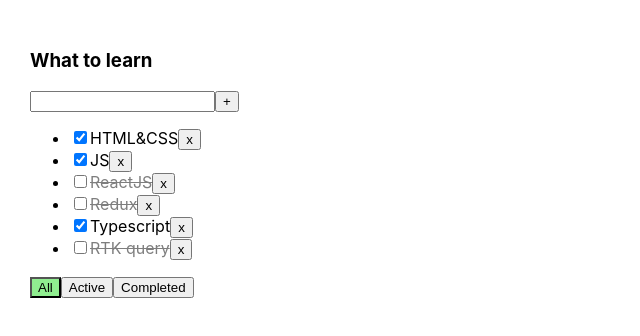
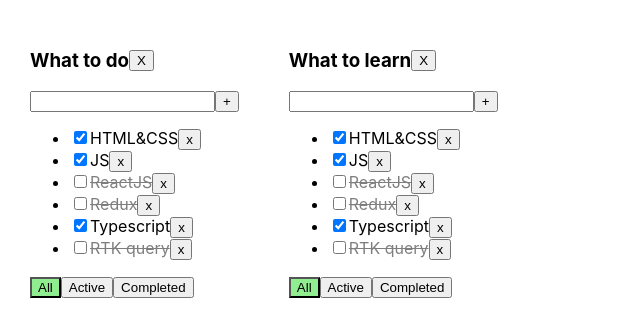
Before and after one commit to zheton90/todolistProject, a React (Vite) app: page / in a window 1280 px wide. Shown: the top 336 px of the page, without its empty margins (0-640 px from the left). Built offline with nearby package versions, Linux system fonts and the light colour scheme.

Commit message:
5 sprint

```diff
--- a/src/App.css
+++ b/src/App.css
@@ -22,3 +22,8 @@
   text-decoration: line-through;
   opacity: 0.5;
 }
+
+.container {
+  display: flex;
+  align-items: center;
+}
--- a/src/App.tsx
+++ b/src/App.tsx
@@ -11,59 +11,96 @@
 
 export type FilterType = 'All' | 'Completed' | 'Active'
 
+export type Todolist = {
+    id: string;
+    title: string;
+    filter: FilterType;
+}
+
+export type TaskState = Record<string, Task[]>
+
 export const App = () => {
 
-    const [tasks, setTasks] = useState<Task[]>(
-        [
+    const todolist1 = v1()
+    const todolist2 = v1()
+
+    const [tasks, setTasks] = useState<TaskState>({
+        [todolist1]: [
             { id: v1(), title: 'HTML&CSS', isDone: true },
     { id: v1(), title: 'JS', isDone: true },
     { id: v1(), title: 'ReactJS', isDone: false },
     { id: v1(), title: 'Redux', isDone: false },
     { id: v1(), title: 'Typescript', isDone: true },
     { id: v1(), title: 'RTK query', isDone: false },
-        ]
-    );
+],
+        [todolist2]: [
+            { id: v1(), title: 'HTML&CSS', isDone: true },
+            { id: v1(), title: 'JS', isDone: true },
+            { id: v1(), title: 'ReactJS', isDone: false },
+            { id: v1(), title: 'Redux', isDone: false },
+            { id: v1(), title: 'Typescript', isDone: true },
+            { id: v1(), title: 'RTK query', isDone: false },
+        ],
 
-    const [filter, setFilter] = useState<FilterType>('All');
+        }  );
 
+    const [todolists, settodolists] = useState<Todolist[]>([
+        { id: todolist1, title: 'What to do', filter: 'All' },
+        { id: todolist2, title: 'What to learn', filter: 'All' },
+    ])
 
-    const deleteTask = (taskId: string) => {
-        const filteredTasks = tasks.filter(task => task.id !== taskId)
-        setTasks(filteredTasks)
+    const deleteTask = (todolistId: string, taskId: string) => {
+
+        const filteredTasks = tasks[todolistId].filter(task => task.id !== taskId)
+        setTasks({...tasks, [todolistId]: filteredTasks})
     }
 
-    const changeFiler = (filter: FilterType) => {
-        setFilter(filter)
+    const changeFiler = (filter: FilterType, id: string) => {
+        const newTodolists = todolists.map(tdl => tdl.id === id ? {...tdl, filter}: tdl)
+        settodolists(newTodolists)
     }
 
-    const changeStatus = (taskId: string, taskStatus: boolean) => {
-        const newTasks = tasks.map((task ) => task.id === taskId ? {...task, isDone: taskStatus } : task);
-        setTasks(newTasks)
+    const changeStatus = (todolistId: string, taskId: string, taskStatus: boolean) => {
+        const newTasks = tasks[todolistId].map((task ) => task.id === taskId ? {...task, isDone: taskStatus } : task);
+        setTasks({...tasks, [todolistId]: newTasks})
     }
 
-    const createTask = (title: string) => {
+    const createTask = (todolistId: string, title: string) => {
         const newTask: Task = {id:v1(), title, isDone: false};
-        const newTasks = [ newTask, ...tasks];
-        setTasks(newTasks);
+        const newTasks = [ newTask, ...tasks[todolistId]];
+        setTasks({...tasks, [todolistId]: newTasks});
         alert ('create task');
     }
 
-    let filteredTask = tasks
-    if(filter === 'Active') filteredTask = tasks.filter(t => t.isDone === false)
-    if(filter === 'Completed') filteredTask = tasks.filter(t => t.isDone === true)
+    const deleteTodolist = (todolistId: string) => {
+         delete tasks[todolistId]
+        settodolists([...todolists.filter(tdl => tdl.id !== todolistId )])
+    }
+
 
 
   return (
       <div className="app">
-          <TodolistItem
+          {todolists.map(todolist => {
+              let filteredTask = tasks[todolist.id]
+              if(todolist.filter === 'Active') filteredTask = tasks[todolist.id].filter(t => t.isDone === false)
+              if(todolist.filter === 'Completed') filteredTask = tasks[todolist.id].filter(t => t.isDone === true)
+                  return (
+                      <TodolistItem key={todolist.id}
+                          deleteTodolist={deleteTodolist}
+                          todolist={todolist}
                           title='What to learn'
                           tasks={filteredTask}
                           deleteTask={deleteTask}
                           changeFiler={changeFiler}
                           createTask={createTask}
                           changeStatus={changeStatus}
-              filter={filter}
+                          filter={todolist.filter}
                       />
+                  );
+              }
+          )}
+
       </div>
   )
 }
--- a/src/TodolistItem.tsx
+++ b/src/TodolistItem.tsx
@@ -1,25 +1,28 @@
-import {FilterType, Task} from "./App.tsx";
+import {FilterType, Task, Todolist} from "./App.tsx";
 import {Button} from "./Button.tsx";
 import {ChangeEvent, KeyboardEvent, useState} from "react";
 
 type Props = {
+    deleteTodolist: (todolistId: string) => void,
+    todolist: Todolist,
     title: string,
     tasks: Task[],
-    deleteTask: (taskId: string) => void,
-    changeFiler: (filter: FilterType) => void,
-    createTask: (title: string) => void,
-    changeStatus: (taskId: string, taskStatus: boolean) => void
+    deleteTask: (todolistId: string, taskId: string) => void,
+    changeFiler: (filter: FilterType, id: string) => void,
+    createTask: (todolistId: string, title: string) => void,
+    changeStatus: (todolistId: string, taskId: string, taskStatus: boolean) => void
     filter: FilterType,
 }
 
-export const TodolistItem = ({title, tasks, deleteTask, changeFiler, createTask, changeStatus, filter}: Props) => {
+export const TodolistItem = ({tasks, deleteTask, changeFiler, createTask, changeStatus,  todolist, deleteTodolist}: Props) => {
 
+    const {title, filter, id} = todolist
     const [inputTitle, setInputTitle] = useState('');
     const [error, setError] = useState('')
     const createTaskHandler = () => {
         const trimTitle = inputTitle.trim()
         if(trimTitle !== ''){
-            createTask(inputTitle)
+            createTask(id, inputTitle)
             setInputTitle('')
         } else{
             setError('Title is required')
@@ -34,9 +37,21 @@
         if (e.key === 'Enter') {createTaskHandler()}
     }
 
+    const changeFilerHandler = (filter: FilterType) => {
+        changeFiler(filter, id)
+    }
+
+    const deleteTodolistHandler = () =>{
+        deleteTodolist(id)
+    }
+
     return (
         <div>
-            <h3>{title}</h3>
+            <div className="container">
+                <h3>{title}</h3>
+                <button onClick={deleteTodolistHandler}>X</button>
+            </div>
+
             <div>
                 <input
                     className={error? 'error' : ''}
@@ -52,7 +67,7 @@
                 <ul>
                     {tasks.map((task) => {
                         const changeStatusHandler = (e: ChangeEvent<HTMLInputElement>) => {
-                            changeStatus(task.id, e.target.checked)
+                            changeStatus(id, task.id, e.target.checked)
                         }
                         return (
                             <li key={task.id}>
@@ -61,7 +76,7 @@
                                     type="checkbox"
                                     checked={task.isDone}/>
                                 <span className={task.isDone? '' : 'is-done'}>{task.title}</span>
-                                <Button title={'x'} onClick={() => deleteTask(task.id)}/>
+                                <Button title={'x'} onClick={() => deleteTask(id, task.id)}/>
                             </li>
                         );
                     })}
@@ -72,15 +87,15 @@
                 <Button
                     className={filter === 'All'? 'active-filter' : ''}
                     title={'All'}
-                    onClick={() => changeFiler('All')} />
+                    onClick={() => changeFilerHandler('All')} />
                 <Button
                     className={filter === 'Active'? 'active-filter' : ''}
                     title={'Active'}
-                    onClick={() => changeFiler('Active')}/>
+                    onClick={() => changeFilerHandler('Active')}/>
                 <Button
                     className={filter === 'Completed'? 'active-filter' : ''}
                     title={'Completed'}
-                    onClick={() => changeFiler('Completed')}/>
+                    onClick={() => changeFilerHandler('Completed')}/>
             </div>
         </div>
     );
```
Lines whose indentation alone changed are shown as unchanged.
